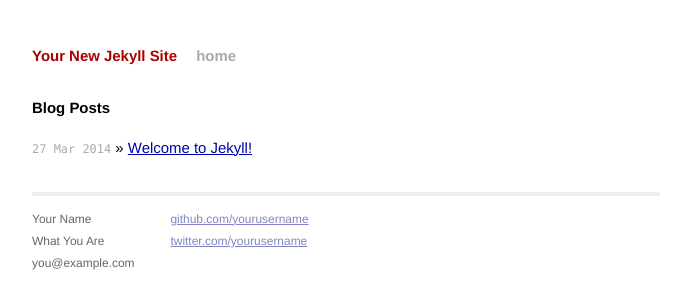
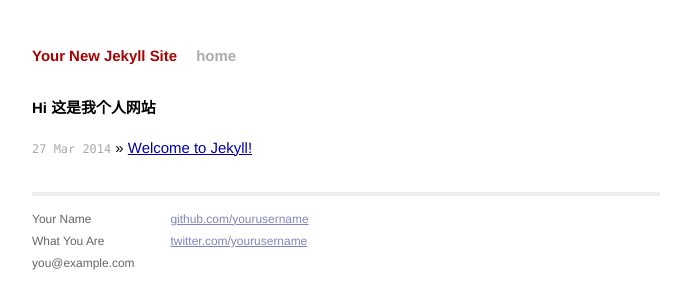
Before and after one commit to miaoyin/blog-old, a Jekyll site: the page built from index.html, in a window 1280 px wide. Shown: the top 289 px of the page, without its empty margins (294-985 px from the left). Built offline with Jekyll 4.4.1, drawn with Linux system fonts in a browser that asks for light colours; Markdown is read by kramdown in place of the engine named in the settings.

Commit message:
修改title

```diff
--- a/index.html
+++ b/index.html
@@ -4,7 +4,7 @@ title: Your New Jekyll Site
 ---
 
 <div id="home">
-  <h1>Blog Posts</h1>
+  <h1>Hi 这是我个人网站</h1>
   <ul class="posts">
     {% for post in site.posts %}
       <li><span>{{ post.date | date_to_string }}</span> &raquo; <a href="{{ post.url }}">{{ post.title }}</a></li>
```
